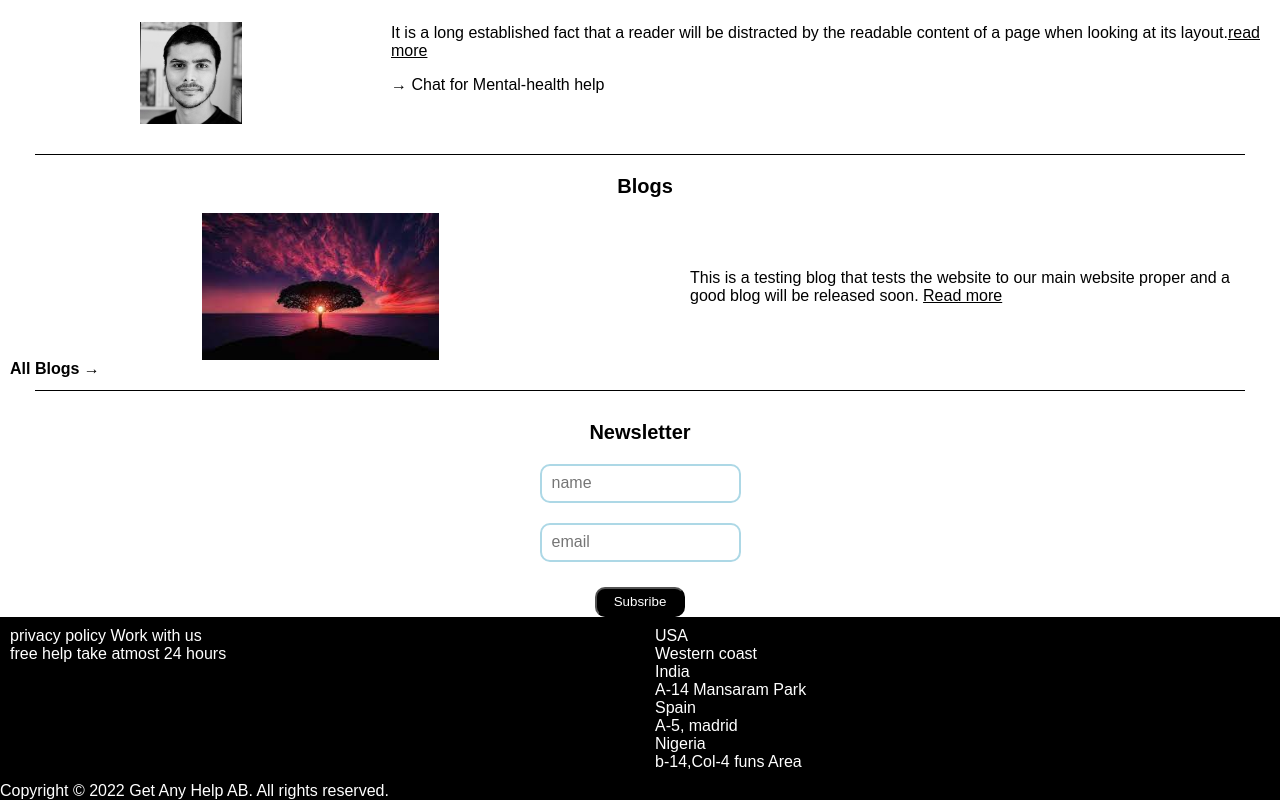
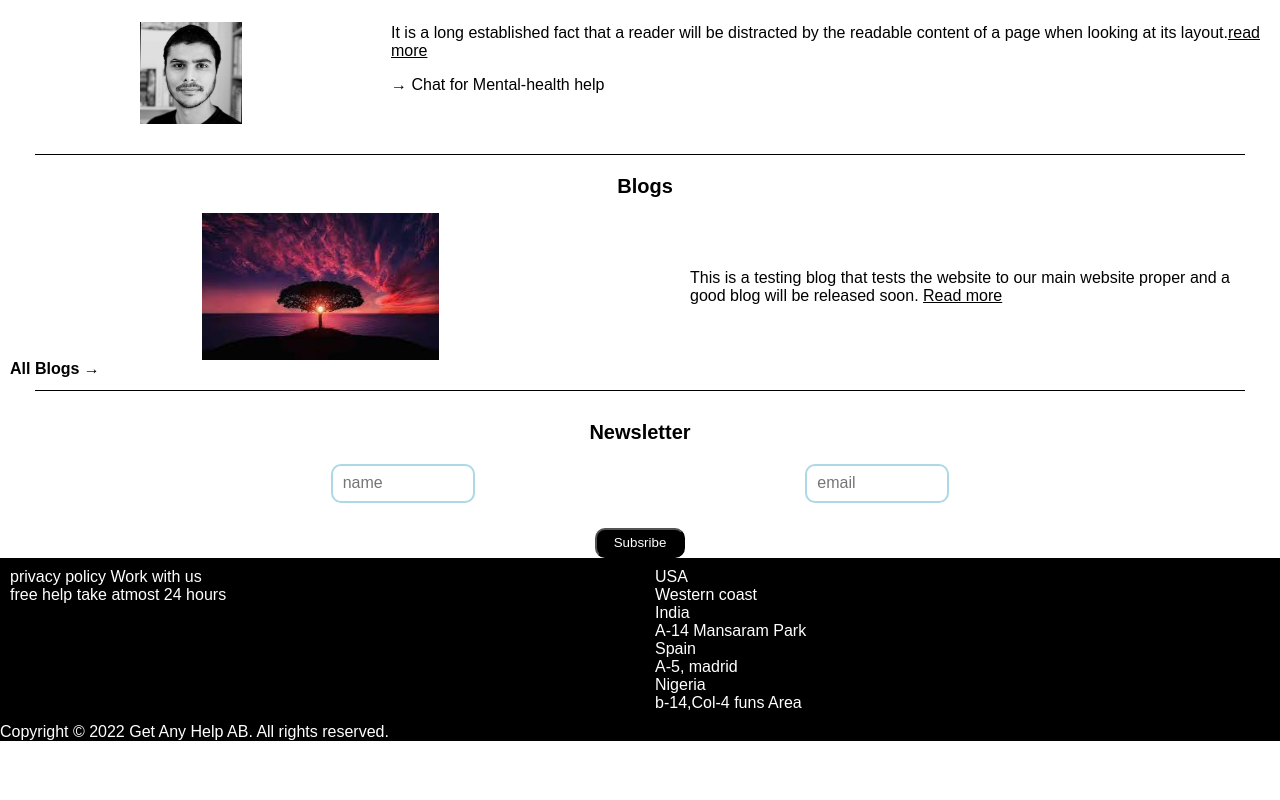
Before and after one commit to Nishant-ops/GetAnyHelp-nodejs, a website: page index.html in a window 1280 px wide. Shown: the part 1276-2076 px from the top of the page. After the commit the page ends 2017 px from the top, so only its background shows below. Drawn offline with nearby package versions, Linux system fonts and the light colour scheme.

Commit message:
reduce spacing newsletter

```diff
--- a/index.html
+++ b/index.html
@@ -203,12 +203,14 @@
      <div class="NewsLetter" id="news">
         <h3 class="fun">Newsletter</h3>
         <div class="newsLetter-input">
+           <div class="name-email">
             <div class="name-section">
-              <input type="text" name="name" autocomplete="off" placeholder="name" required class="textBox"/>
-            </div>
-            <div class="email-section">
-                <input type="email" id="ema" name="email" autocomplete="off" placeholder="email" required class="emailBox"/>
-            </div>
+                <input type="text" name="name" autocomplete="off" placeholder="name" required class="textBox"/>
+              </div>
+              <div class="email-section">
+                  <input type="email" id="ema" name="email" autocomplete="off" placeholder="email" required class="emailBox"/>
+              </div>
+           </div>
             <div class="submit-section">
                 <button type="submit" id="join">Subsribe</button>
             </div>
--- a/public/css/index.css
+++ b/public/css/index.css
@@ -30,6 +30,11 @@ display: block;
   background-position:center;
   background-repeat:no-repeat;
   background-size:cover;
+}
+.name-email{
+  display: flex;
+  width: 100%;
+  justify-content: space-evenly;
 }
 .upper-section{
   margin-top: 410px;
@@ -287,6 +292,7 @@ justify-content: flex-start;
    outline: none;
    background: none;
    padding:10px;
+   width:120px
 
  }
  .name-section label{
@@ -296,9 +302,7 @@ justify-content: flex-start;
    cursor: text;
    transition:top 200ms ease-in,left 200ms, font-size 200ms;
  }
- .email-section{
-   margin-top: 20px;
- }
+
  .email-section label{
    position: absolute;
    top:4.4rem;
```
